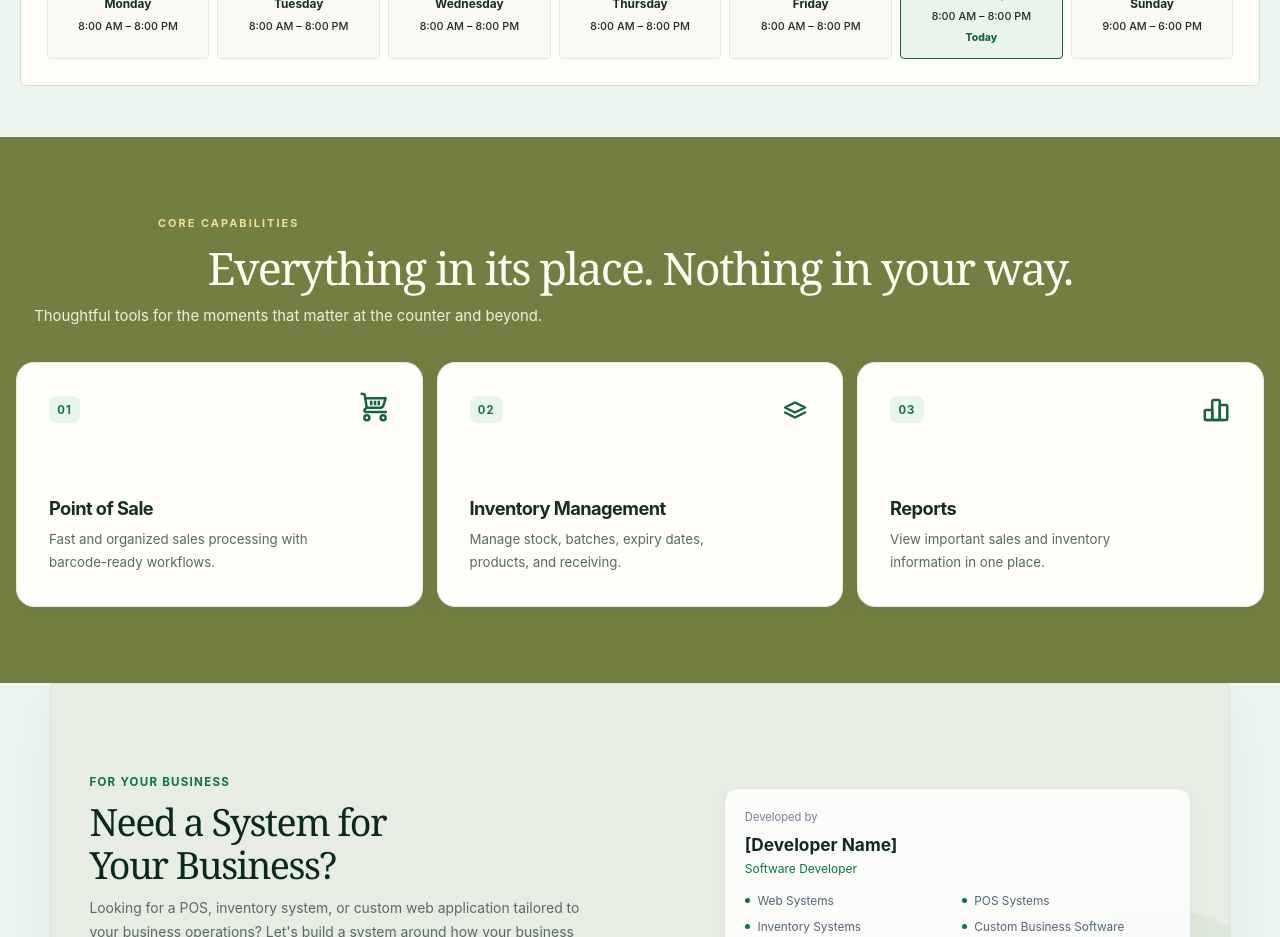
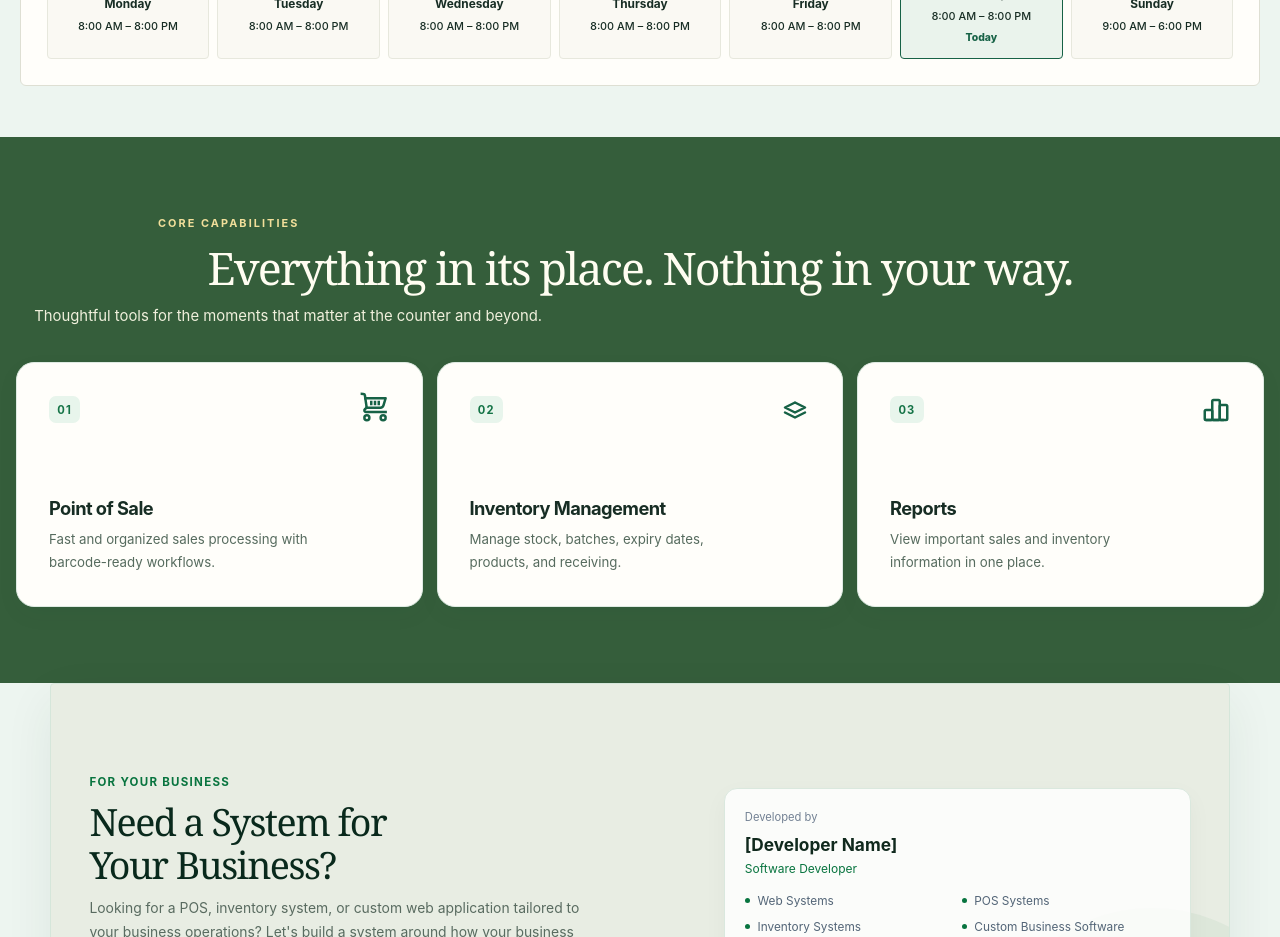
Before and after one commit to adrianniel/Dagohoy-Pharmacy-Web, a React (Vite) app: page / in a window 1280 px wide. Shown: the part 1280-2217 px from the top of the page. Built offline with nearby package versions, Linux system fonts and the light colour scheme; no server answers.

Commit message:
style: use hunter green for features section

```diff
--- a/src/landing-modern.css
+++ b/src/landing-modern.css
@@ -1800,7 +1800,7 @@
   max-width: none;
   margin: 0;
   padding: clamp(3.5rem, 6vw, 5.5rem) max(1rem, calc((100% - 1320px) / 2));
-  background: #737f42;
+  background: #355e3b;
 }
 
 .landing-page .features-section .section-heading h2 {
```
